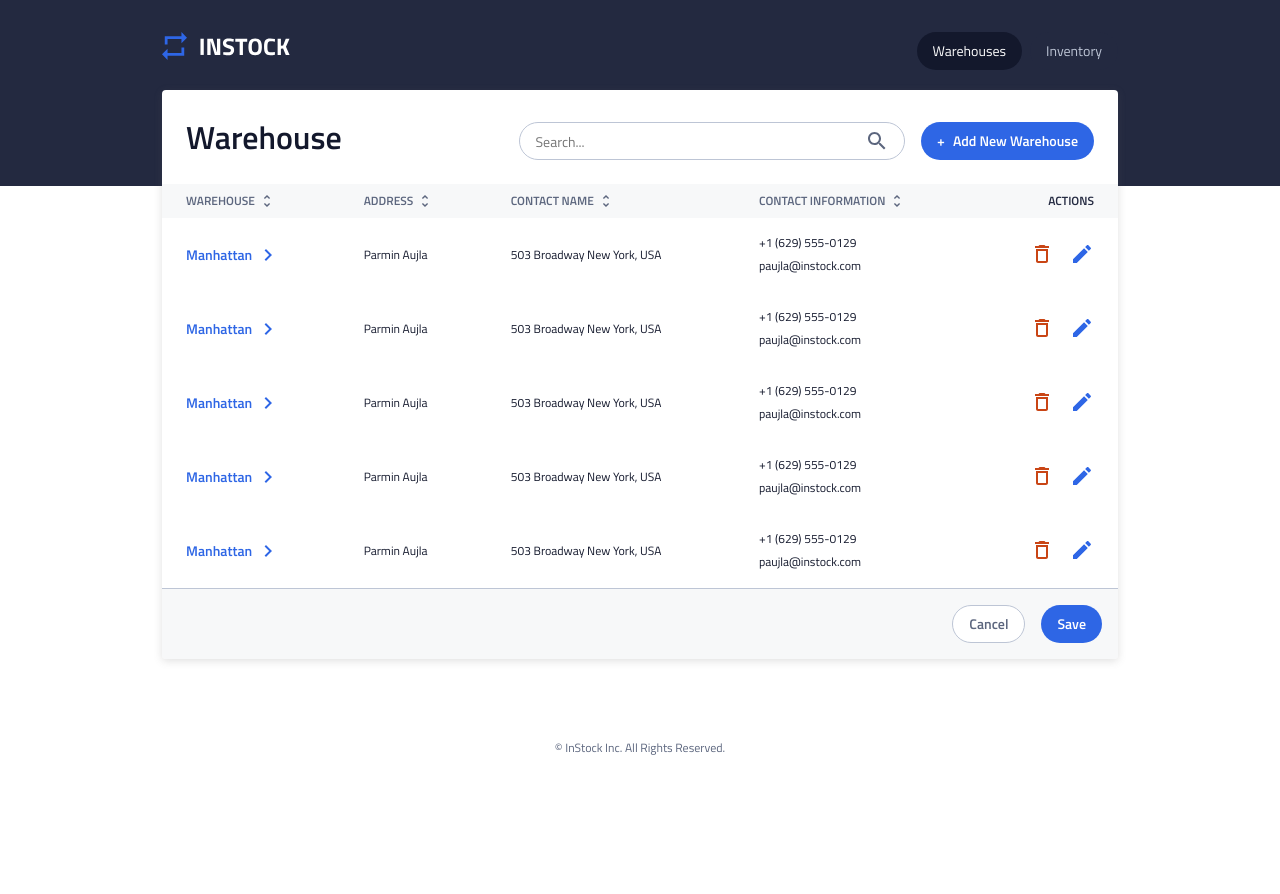
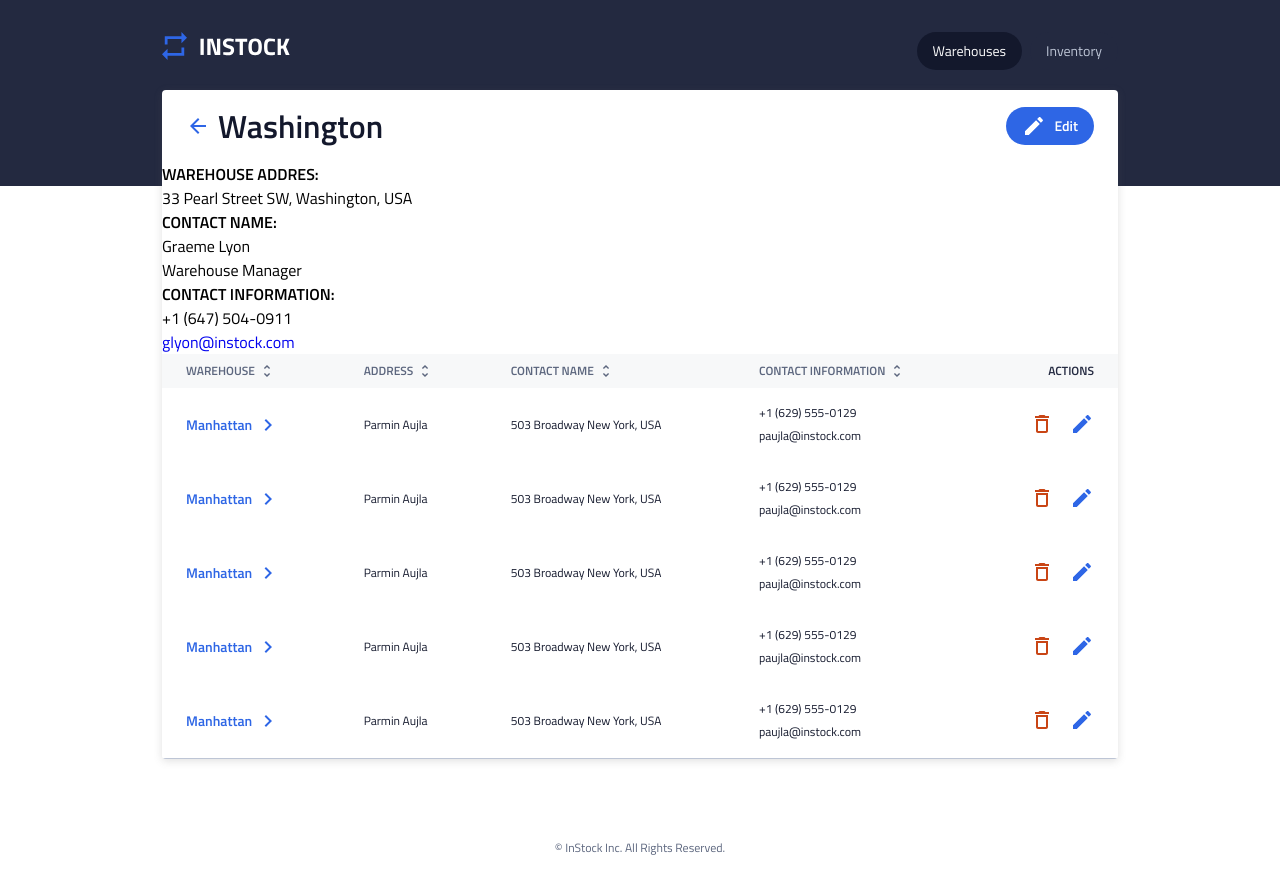
Before and after one commit to achris-alonzo30/south-american-horned-frog-instock, a React (Vite) app: page / in a window 1280 px wide. Shown: the top 894 px of the page. Before the commit the page ends 805 px from the top, so only its background shows below. Built offline with nearby package versions, Linux system fonts and the light colour scheme.

Commit message:
start working on the arehouse detail

```diff
--- a/src/components/WarehouseDetails/WarehouseDetails.jsx
+++ b/src/components/WarehouseDetails/WarehouseDetails.jsx
@@ -12,20 +12,30 @@ export const WarehouseDetails = () => {
   return (
     <main className="main">
       <Card>
-        <CardHeader flexStyle="flexCol" browserName="Warehouse" className="">
-          <DynamicInput
-            type="text"
-            id="search"
-            icon={searchIcon}
-            placeholder="Search..."
-          />
-          <DynamicButton variant="add" addButtonName="Add New Warehouse" />
+        <CardHeader flexStyle="flexRow" browserName="Washington" withArrow>
+          <DynamicButton variant="edit" />
         </CardHeader>
+        <section>
+          <hgroup>
+            <h4>WAREHOUSE ADDRES:</h4>
+            <p>33 Pearl Street SW,
+              Washington, USA</p>
+          </hgroup>
+
+          <aside>
+            <hgroup>
+              <h4>CONTACT NAME:</h4>
+              <p>Graeme Lyon </p>
+              <p>Warehouse Manager</p>
+            </hgroup>
+            <hgroup>
+              <h4>CONTACT INFORMATION:</h4>
+              <p>+1 (647) 504-0911</p>
+              <a href="mailto:glyon@instock.com">glyon@instock.com</a>
+            </hgroup>
+          </aside>
+        </section>
         <WarehouseList />
-        <CardFooter>
-          <DynamicButton variant="cancel" />
-          <DynamicButton variant="save" />
-        </CardFooter>
       </Card>
     </main>
   );
```
